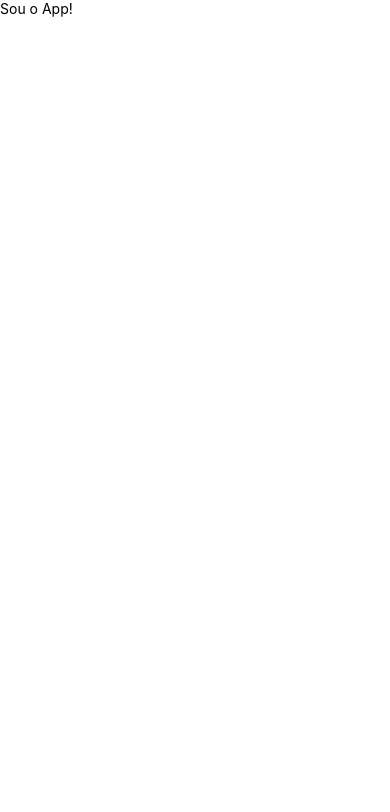
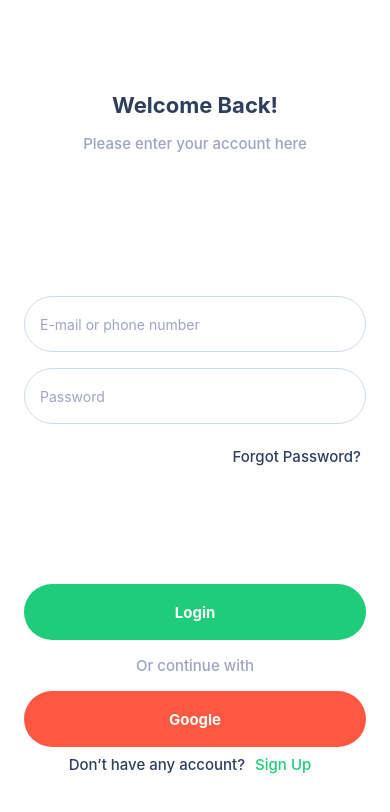
Before and after one commit to mariaclarabarbosa/AutenticationFeature, a React Native app: screen / in a window 390 px wide. Shown: the top 812 px of the page. Built offline with nearby package versions, Linux system fonts and the light colour scheme.

Commit message:
Criação das navegações de autenticação e autenticada

```diff
--- a/src/App.js
+++ b/src/App.js
@@ -1,11 +1,13 @@
 import React from 'react';
-import {Text, View} from 'react-native';
+import {NavigationContainer} from '@react-navigation/native';
+// import AppRoute from './routes/app.routes';
+import AuthRoute from './routes/auth.routes';
 
 const App = () => {
   return (
-    <View>
-      <Text>Sou o App!</Text>
-    </View>
+    <NavigationContainer>
+      <AuthRoute />
+    </NavigationContainer>
   );
 };
 
--- /dev/null
+++ b/src/routes/auth.routes.js
@@ -0,0 +1,16 @@
+import React from 'react';
+import {createNativeStackNavigator} from '@react-navigation/native-stack';
+import SignIn from '../pages/SignIn/SignIn';
+
+const AuthStack = createNativeStackNavigator();
+
+const AuthRoute = () => (
+  <AuthStack.Navigator
+    screenOptions={{
+      headerShown: false,
+    }}>
+    <AuthStack.Screen name="SignIn" component={SignIn} />
+  </AuthStack.Navigator>
+);
+
+export default AuthRoute;
```
Also changed, not shown: src/routes/app.routes.js (added, +16 -0 lines).
